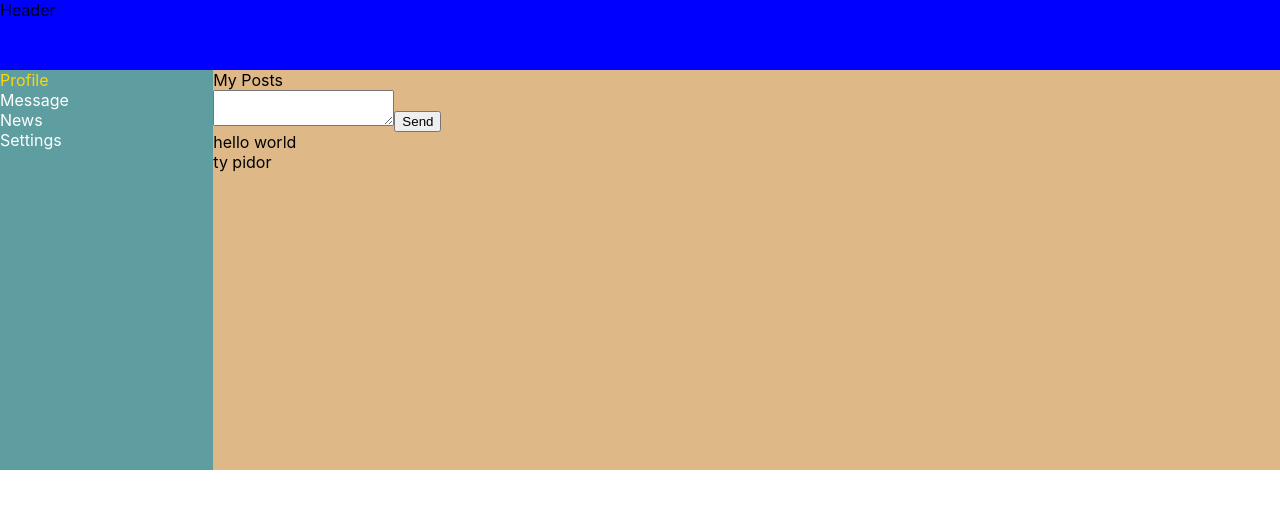
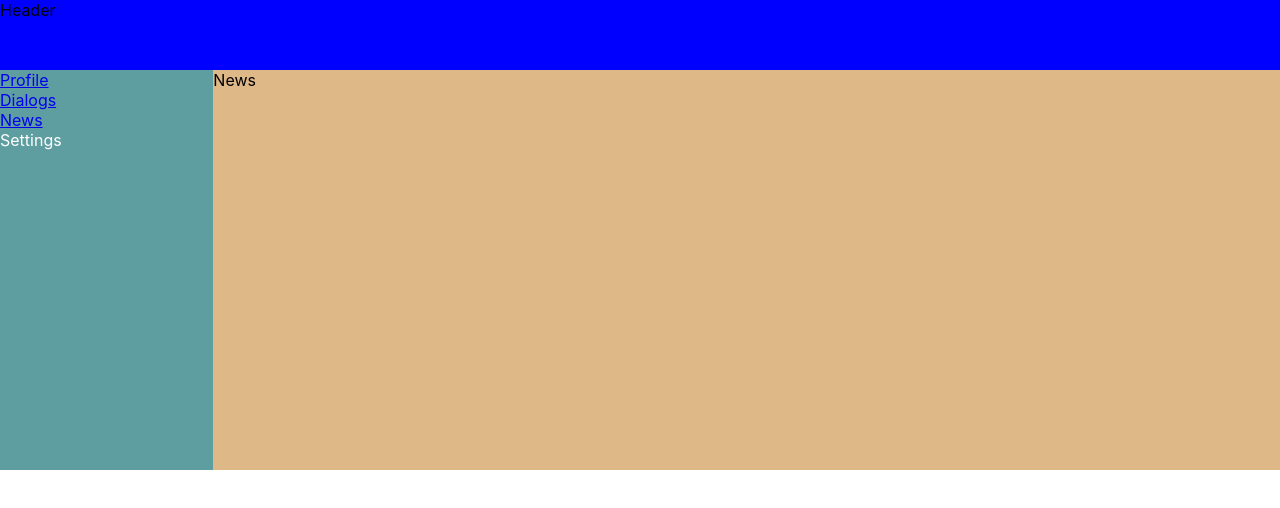
Before and after one commit to HpFreake-01/course-project-, a React (Create React App) app: page /news in a window 1280 px wide. Shown: the top 508 px of the page. Built offline with nearby package versions, Linux system fonts and the light colour scheme.

Commit message:
add router-dom and routering for elements

```diff
--- a/package.json
+++ b/package.json
@@ -8,6 +8,7 @@
     "@testing-library/user-event": "^12.8.3",
     "react": "^17.0.2",
     "react-dom": "^17.0.2",
+    "react-router-dom": "^6.0.2",
     "react-scripts": "4.0.3",
     "web-vitals": "^1.1.2"
   },
--- a/src/App.js
+++ b/src/App.js
@@ -1,16 +1,24 @@
+import { BrowserRouter, Route, Routes } from 'react-router-dom';
 import './app-wrapper.css';
+import Dialogs from './componets/Dialogs/Dialogs';
+import Profile from './componets/Profile/Profile'
+import News from './componets/News/News';
 import Header from './componets/Header/Header';
-
-import Profile from './componets/Profile/Profile';
 import Sidebar from './componets/Sidebar/Sidebar';
 
 const App = () =>{
   return(
-    <div className="app-wrapper">
-      <Header/>
-      <Profile/>
-      <Sidebar/>
-    </div>
+      <div className="app-wrapper">
+            <Header/>
+            <div className="app-wrapper-content">
+              <Routes>
+                <Route path='/profile' element={<Profile/>}/>
+                <Route path='/dialogs' element={<Dialogs/>}/>
+                <Route path='/news' element={<News/>}/>
+              </Routes>
+            </div>
+            <Sidebar/>
+          </div>
   )
 }
 export default App;
--- a/src/app-wrapper.css
+++ b/src/app-wrapper.css
@@ -5,3 +5,8 @@
    "sidebar content";
    grid-template-columns: 2fr 10fr;
 }
+.app-wrapper-content{
+        grid-area: content;
+        background-color: burlywood;
+        height: 400px;
+}
--- /dev/null
+++ b/src/componets/Dialogs/Dialogs.js
@@ -0,0 +1,11 @@
+import React from 'react'
+
+const Dialogs = (props) => {
+    return (
+        <div>
+            Dialogs
+        </div>
+    )
+}
+
+export default Dialogs;
--- a/src/componets/MyPosts/MyPosts.js
+++ b/src/componets/MyPosts/MyPosts.js
@@ -1,8 +1,8 @@
 import React from 'react';
-import mp from './myposts.module.css';
+
 import Post from './Post/Post';
 
-const MyPosts = () => {
+const MyPosts = (props) => {
     return (
         <div>
             <div>My Posts</div>
--- a/src/componets/MyPosts/Post/Post.js
+++ b/src/componets/MyPosts/Post/Post.js
@@ -1,5 +1,5 @@
 import React from 'react';
-import p from './post.module.css';
+
 
 const Post = (props) => {
     return (
--- /dev/null
+++ b/src/componets/News/News.js
@@ -0,0 +1,11 @@
+import React from 'react'
+
+const News = () => {
+    return (
+        <div>
+            News
+        </div>
+    )
+}
+
+export default News;
--- a/src/componets/Sidebar/Sidebar.js
+++ b/src/componets/Sidebar/Sidebar.js
@@ -5,13 +5,13 @@ export const Sidebar = () => {
     return (
         <div className={sb.sidebar}>
             <div className={`${sb.item} ${sb.active}`}>
-                <a>Profile</a>
+                <a href='/profile'>Profile</a>
             </div>
             <div className={sb.item}>
-                <a>Message</a>
+                <a href='/dialogs'>Dialogs</a>
             </div>
             <div className={sb.item}>
-                <a>News</a>
+                <a href='/news'>News</a>
             </div>
             <div className={sb.item}>
                 <a>Settings</a>
--- a/src/index.js
+++ b/src/index.js
@@ -3,15 +3,16 @@ import ReactDOM from 'react-dom';
 import './index.css';
 import App from './App';
 import reportWebVitals from './reportWebVitals';
+import { BrowserRouter } from 'react-router-dom';
 
 ReactDOM.render(
   <React.StrictMode>
-    <App />
+    <BrowserRouter>
+        <App />
+    </BrowserRouter>
+
   </React.StrictMode>,
   document.getElementById('root')
 );
 
-// If you want to start measuring performance in your app, pass a function
-// to log results (for example: reportWebVitals(console.log))
-// or send to an analytics endpoint. Learn more: https://bit.ly/CRA-vitals
 reportWebVitals();
```
Also changed, not shown: src/componets/Dialogs/dialog.module.css (added), 1 other file (tests, documents, lock files or other folders).
